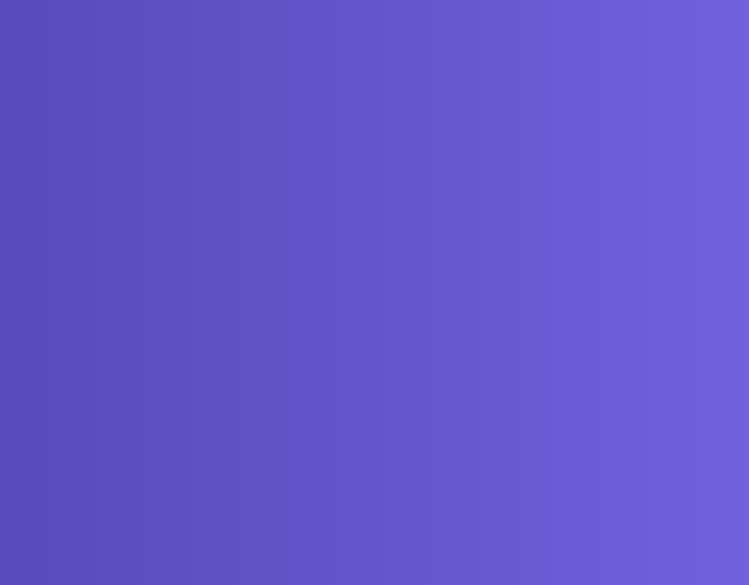
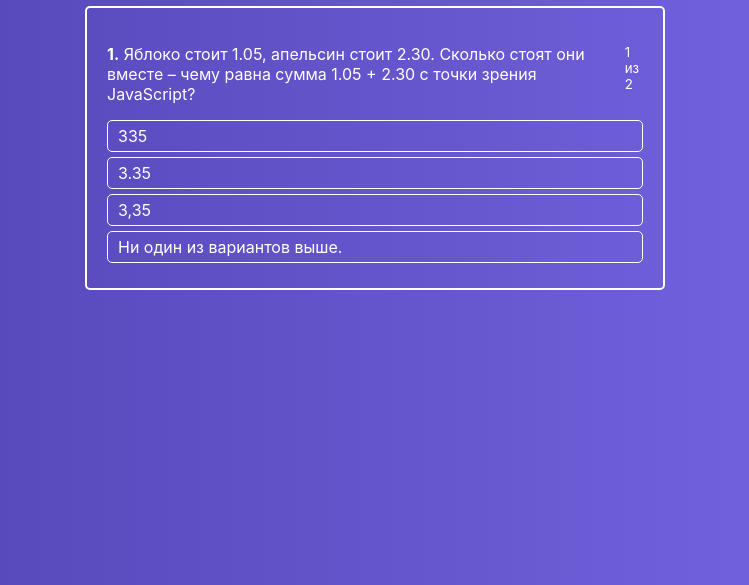
Before and after one commit to kapav/js25-r31, a React app: page / in a window 1280 px wide. Shown: the part 215-800 px from the top of the page, without its empty margins (265-1014 px from the left). Built offline with nearby package versions, Linux system fonts and the light colour scheme.

Commit message:
Added displaing of the question state. Lesson 6-9.

```diff
--- /dev/null
+++ b/src/components/active-quiz/answer-list/answer-item/index.js
@@ -0,0 +1,19 @@
+import React from 'react'
+import classes from './index.module.css'
+
+const AnswerItem = props => {
+  const cls = [classes.answerItem]
+  if (props.state) {
+    cls.push(classes[props.state])
+  }
+  return (
+    <li
+      className={cls.join(' ')}
+      onClick={() => props.onAnswerClick(props.answer.id)}
+    >
+      { props.answer.text }
+    </li>
+  )
+}
+
+export default AnswerItem
--- /dev/null
+++ b/src/components/active-quiz/answer-list/answer-item/index.module.css
@@ -0,0 +1,20 @@
+.answerItem {
+  border: 1px solid #ffffff;
+  border-radius: 5px;
+  padding: 5px 10px;
+  margin-bottom: 5px;
+  cursor: pointer;
+}
+
+.answerItem:hover {
+  background: rgba(255, 255, 255, .2);
+  transition: background .3s ease-in-out;
+}
+
+.answerItem.success {
+  background: rgba(161, 240, 69, .7)
+}
+
+.answerItem.failure {
+  background: rgba(240, 87, 108, .7)
+}
--- /dev/null
+++ b/src/components/active-quiz/answer-list/index.js
@@ -0,0 +1,21 @@
+import React from 'react'
+import classes from './index.module.css'
+import AnswerItem from './answer-item'
+
+const AnswerList = props => (
+  <ul className={classes.answerList}>
+    { props.answers.map((answer, index) => {
+      return (
+        <AnswerItem
+          key={index}
+          answer={answer}
+          onAnswerClick={props.onAnswerClick}
+          state={props.state ? props.state[answer.id] : null}
+        />
+      )
+    }) }
+    <li></li>
+  </ul>
+)
+
+export default AnswerList
--- /dev/null
+++ b/src/components/active-quiz/answer-list/index.module.css
@@ -0,0 +1,5 @@
+.answerList {
+  list-style: none;
+  margin: 0;
+  padding: 0;
+}
--- a/src/components/active-quiz/index.js
+++ b/src/components/active-quiz/index.js
@@ -0,0 +1,22 @@
+import React from 'react'
+import classes from './index.module.css'
+import AnswerList from './answer-list'
+
+const ActiveQuiz = props => (
+  <div className={classes.activeQuiz}>
+    <p className={classes.question}>
+      <span>
+        <strong>{props.answerNumber}.</strong>&nbsp;
+        {props.question}
+      </span>
+      <small>{props.answerNumber} из {props.quizLength}</small>
+    </p>
+    <AnswerList
+      state={props.state}
+      answers={props.answers}
+      onAnswerClick={props.onAnswerClick}
+    />
+  </div>
+)
+
+export default ActiveQuiz
--- a/src/components/active-quiz/index.module.css
+++ b/src/components/active-quiz/index.module.css
@@ -0,0 +1,13 @@
+.activeQuiz {
+  padding: 20px;
+  color: #ffffff;
+  border: 2px solid #ffffff;
+  border-radius: 5px;
+  margin: 0 10px;
+  box-sizing: border-box;
+}
+
+.question {
+  display: flex;
+  justify-content: space-between;
+}
--- a/src/containers/quiz/index.js
+++ b/src/containers/quiz/index.js
@@ -1,15 +1,79 @@
 import React, {Component} from 'react'
 import classes from './index.module.css'
+import ActiveQuiz from '../../components/active-quiz'
 
 class Quiz extends Component {
   state = {
-    quiz: []
+    activeQuestion: 0,
+    answerState: null, // { [id]: 'success' 'failure' }
+    quiz: [
+      {
+        question: 'Яблоко стоит 1.05, апельсин стоит 2.30. Сколько стоят они вместе – чему равна сумма 1.05 + 2.30 с точки зрения JavaScript?',
+        correctAnswerId: 4,
+        id: 1,
+        answers: [
+          {text: '335', id: 1},
+          {text: '3.35', id: 2},
+          {text: '3,35', id: 3},
+          {text: 'Ни один из вариантов выше.', id: 4}
+        ]
+      },
+      {
+        question: 'Переменные pear и Pear (с большой буквы) – это одна и та же или разные?',
+        correctAnswerId: 2,
+        id: 2,
+        answers: [
+          {text: 'Одна и та же.', id: 1},
+          {text: 'Разные.', id: 2},
+          {text: 'С большой буквы переменные называть нельзя.', id: 3},
+          {text: 'Слово «pear» является зарезервированным, нельзя использовать.', id: 4}
+        ]
+      }
+    ]
+  }
+
+  onAnswerClickHandler = (answerId) => {
+    const question = this.state.quiz[this.state.activeQuestion]
+    if (question.correctAnswerId === answerId) {
+      this.setState({
+        answerState: {[answerId]: 'success'}
+      })
+      const timeout = window.setTimeout(() => {
+        if (this.isQuizFinished()) {
+          console.log('Опрос завершён.')
+        } else {
+          this.setState({
+            activeQuestion: this.state.activeQuestion + 1,
+            answerState: null
+          })
+        }
+        window.clearTimeout(timeout)
+      }, 1000)
+    } else {
+      this.setState({
+        answerState: {[answerId]: 'failure'}
+      })
+    }
+  }
+
+  isQuizFinished() {
+    return this.state.activeQuestion + 1 === this.state.quiz.length
   }
 
   render() {
     return (
       <div className={classes.quiz}>
-        <h1>Вопросник</h1>
+        <div className={classes.quizWrapper}>
+          <h1>Вопросник (ответьте на все вопросы)</h1>
+          <ActiveQuiz
+            question={this.state.quiz[this.state.activeQuestion].question}
+            answers={this.state.quiz[this.state.activeQuestion].answers}
+            onAnswerClick={this.onAnswerClickHandler}
+            quizLength={this.state.quiz.length}
+            answerNumber={this.state.activeQuestion + 1}
+            state={this.state.answerState}
+          />
+        </div>
       </div>
     )
   }
--- a/src/containers/quiz/index.module.css
+++ b/src/containers/quiz/index.module.css
@@ -11,3 +11,7 @@
   color: #ffffff;
   margin-left: 10px;
 }
+
+.quizWrapper {
+  width: 600px;
+}
```
